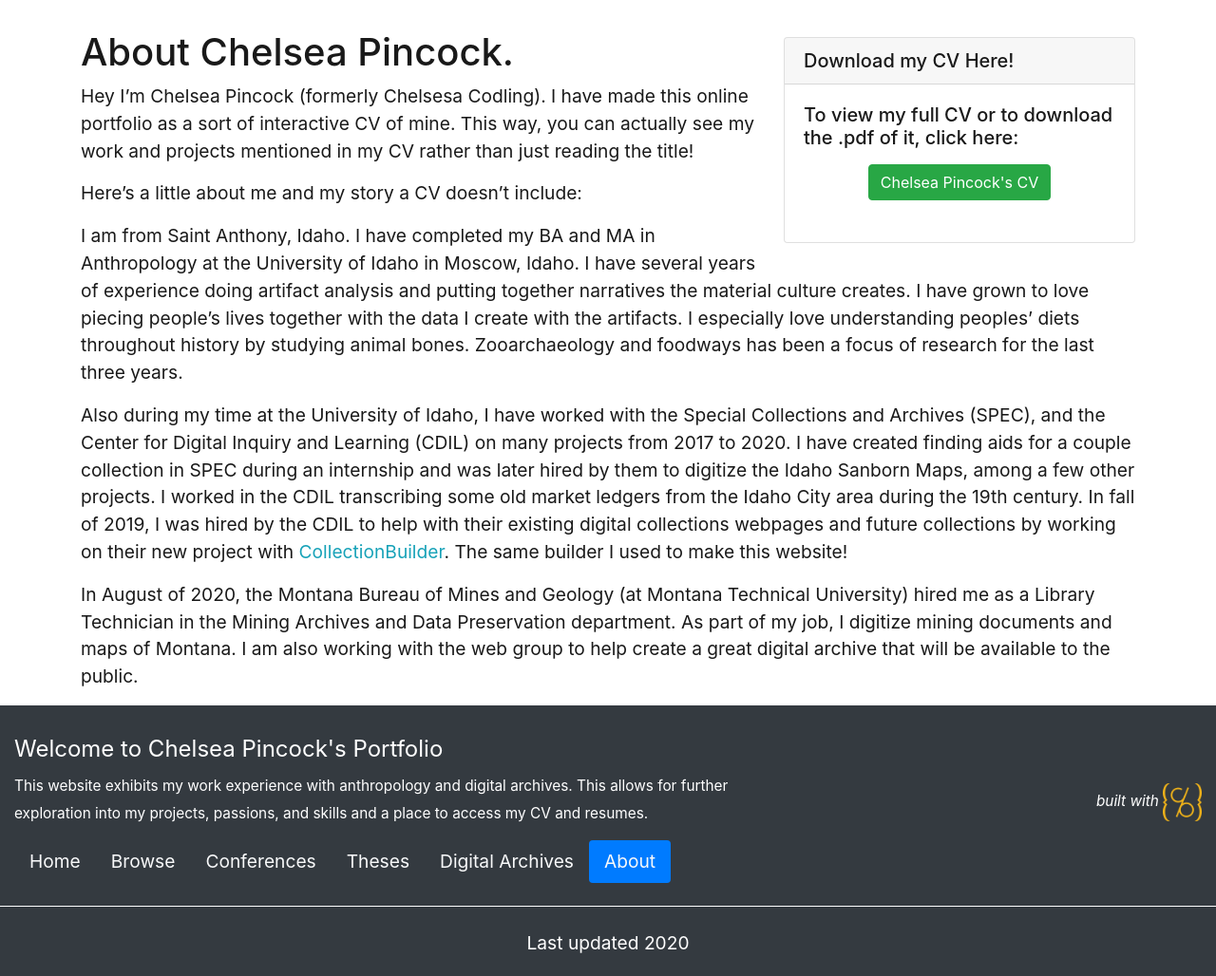
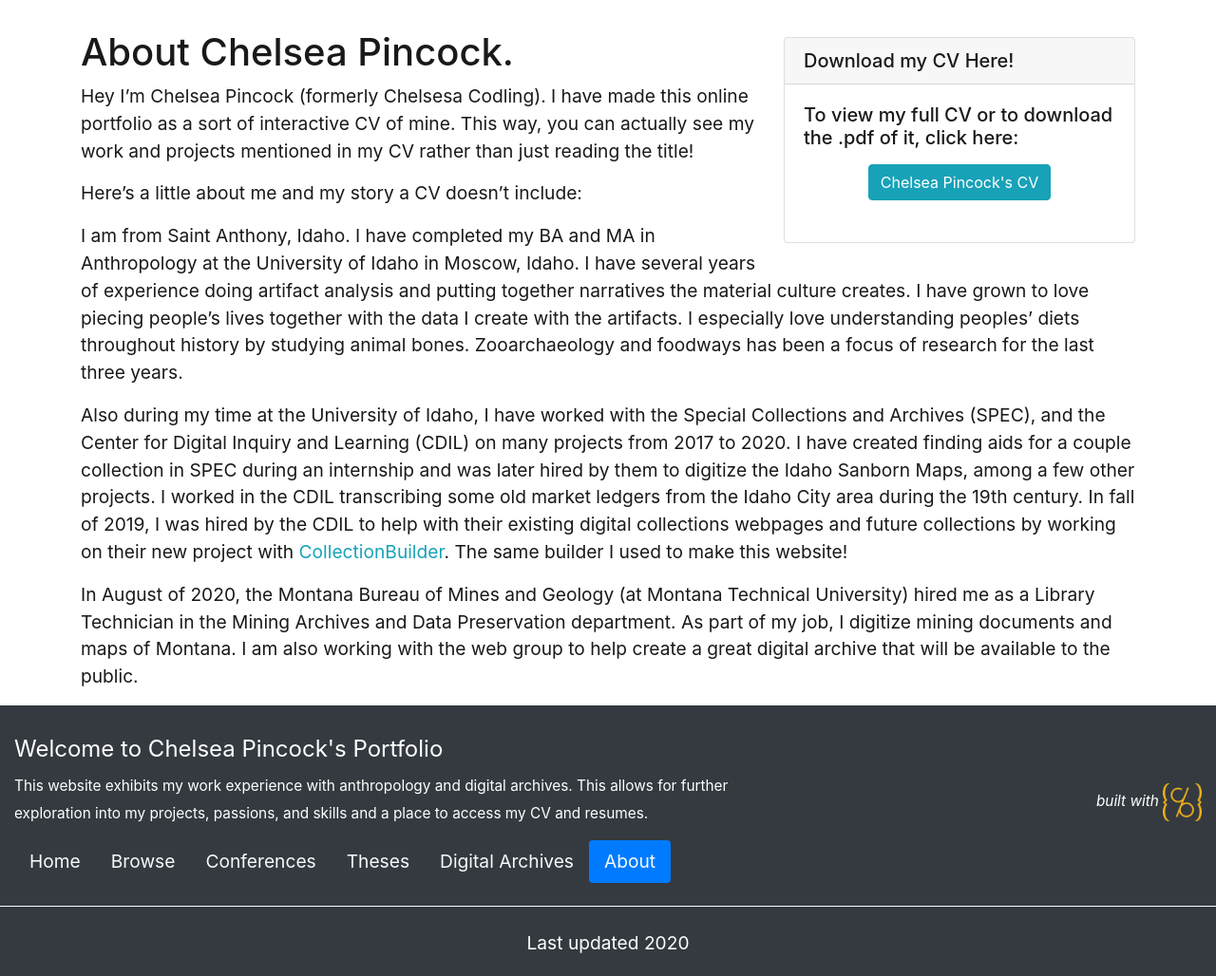
Before and after one commit to cc3199/portfolio, a Jekyll site: the page built from pages/about.md, in a window 1280 px wide. Shown: the part 435-1463 px from the top of the page at 95% size. Built offline with Jekyll 4.4.1, drawn with Linux system fonts in a browser that asks for light colours.

Commit message:
target_blank update

```diff
--- a/_includes/about/feature-card.html
+++ b/_includes/about/feature-card.html
@@ -2,6 +2,6 @@
     <h5 class="card-header">Download my CV Here!</h5>
     <div class="card-body">
     <div class="card-text">
-        <h5>To view my full CV or to download the .pdf of it, click here: </h5><p class="text-center"><a class="btn btn-success my-2" href="{{ '/objects/Pincock_CV.pdf' | absolute_url }}">Chelsea Pincock's CV</a></p>
+        <h5>To view my full CV or to download the .pdf of it, click here: </h5><p class="text-center"><a class="btn btn-info my-2" href="{{ '/objects/Pincock_CV.pdf' | absolute_url }}" target="_blank">Chelsea Pincock's CV</a></p>
 
     </div></div></div>
```
